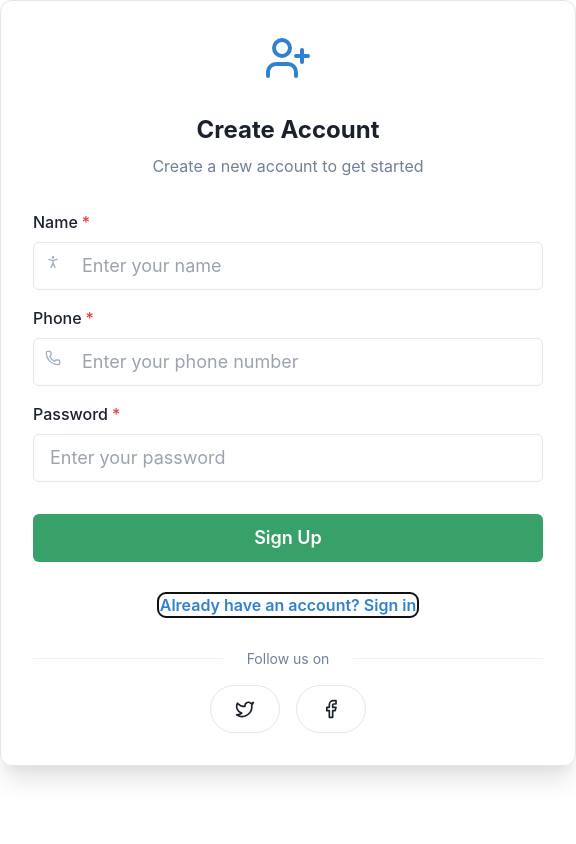
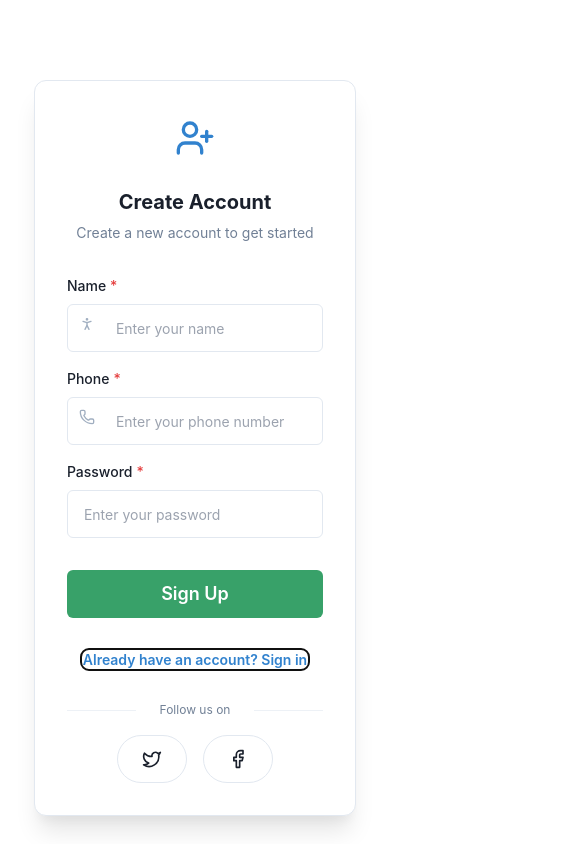
Before and after one commit to Iftekhar1405/FrozenGoods, a React (Vite) app in the folder frontend/: page /auth in a window 390 px wide. Both pictures are taken after a click on the button "Don't have an account? Sign up". Shown: the whole page, 576 px wide, since content can reach past the window. Built offline with nearby package versions, Linux system fonts and the light colour scheme; a web font is replaced by a local one.

Commit message:
style: make the auth form responsive

```diff
--- a/frontend/src/pages/Auth.tsx
+++ b/frontend/src/pages/Auth.tsx
@@ -66,7 +66,13 @@ export function AuthPage() {
     const hoverBg = useColorModeValue('gray.50', 'gray.700');
 
     return (
-        <VStack w={'100vw'} pos={'absolute'} left={0} top={-20} >
+        <VStack
+            w="100vw"
+            pos="absolute"
+            left={0}
+            top={{ base: 0, md: -10, lg: -20 }}
+            px={4} // Add padding for small screens
+        >
             <Box
                 bg={bgColor}
                 p={8}
@@ -74,23 +80,23 @@ export function AuthPage() {
                 boxShadow="xl"
                 border="1px"
                 borderColor={borderColor}
-                w={'xl'}
+                w={{ base: '90%', sm: 'md', md: 'lg', lg: 'xl' }} // Responsive widths
                 mx="auto"
             >
                 <VStack spacing={8}>
                     <Box fontSize="3xl" color={iconColor}>
                         {isLogin ? (
-                            <Icon as={LogIn} boxSize={12} />
+                            <Icon as={LogIn} boxSize={{ base: 10, md: 12 }} />
                         ) : (
-                            <Icon as={UserPlus} boxSize={12} />
+                            <Icon as={UserPlus} boxSize={{ base: 10, md: 12 }} />
                         )}
                     </Box>
 
                     <VStack spacing={2}>
-                        <Heading size="lg">
+                        <Heading size={{ base: 'md', md: 'lg' }}>
                             {isLogin ? 'Welcome Back' : 'Create Account'}
                         </Heading>
-                        <Text color="gray.500">
+                        <Text fontSize={{ base: 'sm', md: 'md' }} color="gray.500">
                             {isLogin
                                 ? 'Sign in to access your account'
                                 : 'Create a new account to get started'}
@@ -98,7 +104,7 @@ export function AuthPage() {
                     </VStack>
 
                     {error && (
-                        <Alert status="error" borderRadius="md">
+                        <Alert status="error" borderRadius="md" fontSize={{ base: 'sm', md: 'md' }}>
                             <AlertIcon />
                             {error}
                         </Alert>
@@ -106,8 +112,9 @@ export function AuthPage() {
 
                     <form onSubmit={handleSubmit} style={{ width: '100%' }}>
                         <VStack spacing={4} width="100%">
-                            {!isLogin && <FormControl isRequired>
-                                <FormLabel>Name</FormLabel>
+                            {!isLogin && (
+                                <FormControl isRequired>
+                                    <FormLabel fontSize={{ base: 'sm', md: 'md' }}>Name</FormLabel>
                                     <InputGroup>
                                         <InputLeftElement pointerEvents="none">
                                             <Icon as={PersonStanding} color="gray.400" />
@@ -116,11 +123,13 @@ export function AuthPage() {
                                             name="name"
                                             placeholder="Enter your name"
                                             size="lg"
+                                            fontSize={{ base: 'sm', md: 'md' }}
                                         />
                                     </InputGroup>
-                            </FormControl>}
+                                </FormControl>
+                            )}
                             <FormControl isRequired>
-                                <FormLabel>Phone</FormLabel>
+                                <FormLabel fontSize={{ base: 'sm', md: 'md' }}>Phone</FormLabel>
                                 <InputGroup>
                                     <InputLeftElement pointerEvents="none">
                                         <Icon as={Phone} color="gray.400" />
@@ -129,17 +138,19 @@ export function AuthPage() {
                                         name="phoneNumber"
                                         placeholder="Enter your phone number"
                                         size="lg"
+                                        fontSize={{ base: 'sm', md: 'md' }}
                                     />
                                 </InputGroup>
                             </FormControl>
 
                             <FormControl isRequired>
-                                <FormLabel>Password</FormLabel>
+                                <FormLabel fontSize={{ base: 'sm', md: 'md' }}>Password</FormLabel>
                                 <Input
                                     type="password"
                                     name="password"
                                     placeholder="Enter your password"
                                     size="lg"
+                                    fontSize={{ base: 'sm', md: 'md' }}
                                 />
                             </FormControl>
 
@@ -158,16 +169,23 @@ export function AuthPage() {
                     <Button
                         variant="link"
                         colorScheme="blue"
+                        fontSize={{ base: 'sm', md: 'md' }}
                         onClick={() => setIsLogin(!isLogin)}
                     >
                         {isLogin
                             ? "Don't have an account? Sign up"
                             : 'Already have an account? Sign in'}
                     </Button>
+
                     <VStack w="100%" spacing={4}>
                         <HStack w="100%">
                             <Divider />
-                            <Text fontSize="sm" color="gray.500" whiteSpace="nowrap" px={4}>
+                            <Text
+                                fontSize={{ base: 'xs', md: 'sm' }}
+                                color="gray.500"
+                                whiteSpace="nowrap"
+                                px={4}
+                            >
                                 Follow us on
                             </Text>
                             <Divider />
@@ -197,5 +215,6 @@ export function AuthPage() {
                 </VStack>
             </Box>
         </VStack>
+
     );
 }
```
Lines whose indentation alone changed are shown as unchanged.
